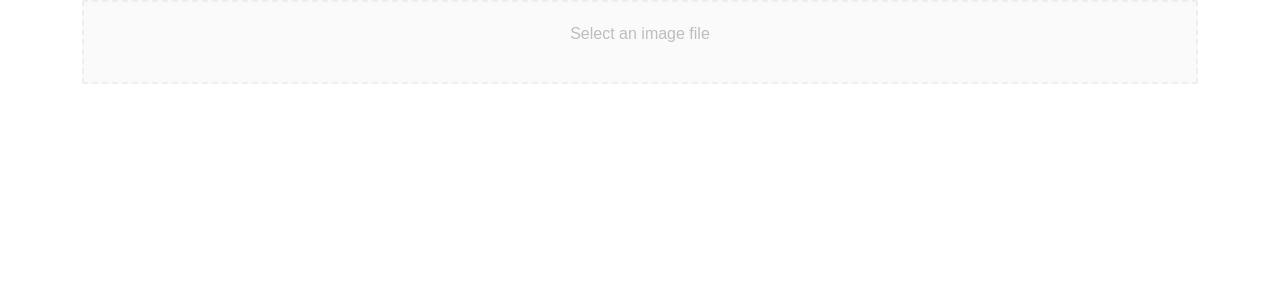
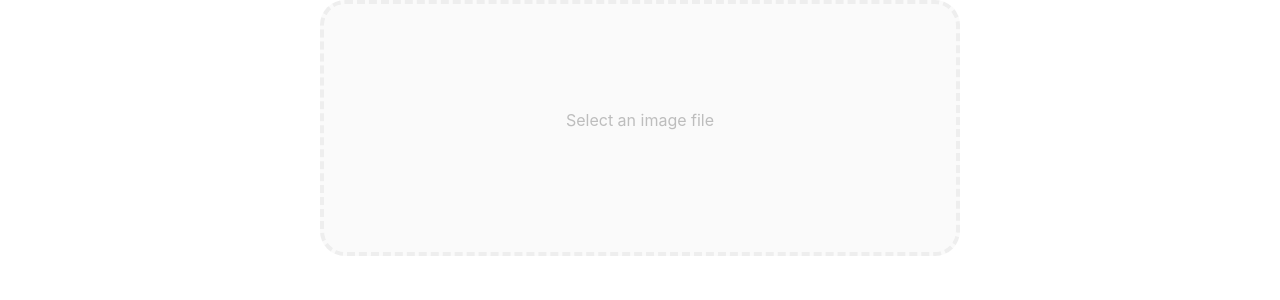
Before and after one commit to AlexWolski/Aot-Chat-Images, a React (Create React App) app in the folder aot-chat-images/: page / in a window 1280 px wide. Shown: the top 300 px of the page. Built offline with nearby package versions, Linux system fonts and the light colour scheme; the HTML template or start-up script is replaced by a standard one.

Commit message:
Modified dropzone styling

```diff
--- a/aot-chat-images/src/App.css
+++ b/aot-chat-images/src/App.css
@@ -2,37 +2,42 @@
   text-align: center;
 }
 
-.App-logo {
-  height: 40vmin;
-  pointer-events: none;
+.container {
+  align-items: center;
+  display: flex;
+  justify-content: center;
 }
 
-@media (prefers-reduced-motion: no-preference) {
-  .App-logo {
-    animation: App-logo-spin infinite 20s linear;
-  }
+.dropzone {
+  align-items: center;
+  background-color: #fafafa;
+  border-width: 4px;
+  border-radius: 25px;
+  border-color: #eeeeee;
+  border-style: dashed;
+  color: #bdbdbd;
+  display: flex;
+  height: 50vh;
+  justify-content: center;
+  outline: none;
+  max-height: 20vw;
+  padding: 20px;
+  text-align: center;
+  transition: border .24s ease-in-out;
+  width: 50vw;
 }
 
-.App-header {
-  background-color: #282c34;
-  min-height: 100vh;
-  display: flex;
-  flex-direction: column;
-  align-items: center;
-  justify-content: center;
-  font-size: calc(10px + 2vmin);
-  color: white;
+.dropzone:focus {
+  background-color: #e0eeff;
+  border-color: #2196f3;
 }
 
-.App-link {
-  color: #61dafb;
+.dropzone:hover {
+  background-color: #e0eeff;
+  border-color: #2196f3;
+  cursor: pointer;
 }
 
-@keyframes App-logo-spin {
-  from {
-    transform: rotate(0deg);
-  }
-  to {
-    transform: rotate(360deg);
-  }
+.dropzone.disabled {
+  opacity: 0.6;
 }
--- a/aot-chat-images/src/App.jsx
+++ b/aot-chat-images/src/App.jsx
@@ -1,6 +1,5 @@
 import React, {useEffect, useState} from 'react';
 import {useDropzone} from 'react-dropzone';
-import "react-dropzone/examples/theme.css";
 import './App.css';
 
 function App(props) {
```
